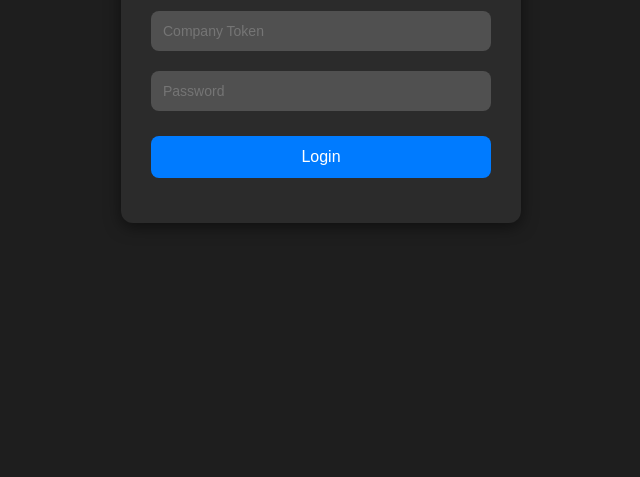
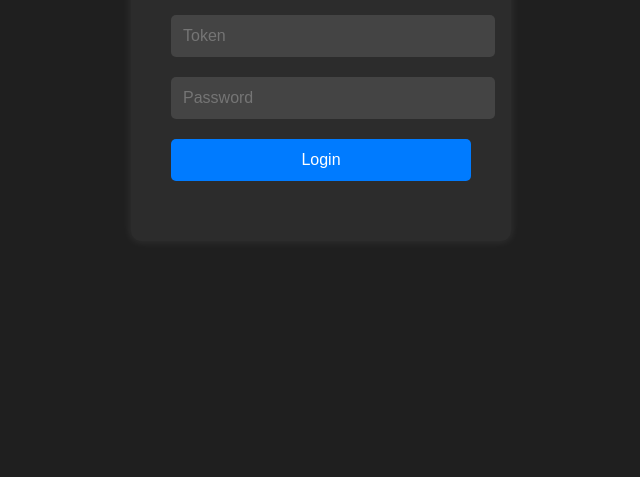
Before and after one commit to Popoeson/Blacklist_frontend, a website: page company-login.html in a window 1280 px wide. Shown: the part 339-816 px from the top of the page, without its empty margins (319-959 px from the left). Drawn offline with Linux system fonts and the light colour scheme.

Commit message:
Update company-login.html

```diff
--- a/company-login.html
+++ b/company-login.html
@@ -1,46 +1,91 @@
 <!DOCTYPE html>
-<html>
+<html lang="en">
 <head>
+  <meta charset="UTF-8">
   <title>Company Login</title>
-  <link rel="stylesheet" href="form-styles.css">
+  <style>
+    body {
+      background-color: #1f1f1f;
+      color: #f0f0f0;
+      font-family: Arial, sans-serif;
+      display: flex;
+      justify-content: center;
+      align-items: center;
+      height: 100vh;
+    }
+    .container {
+      background-color: #2c2c2c;
+      padding: 40px;
+      border-radius: 10px;
+      box-shadow: 0 0 10px rgba(255, 255, 255, 0.1);
+      width: 300px;
+    }
+    input, button {
+      width: 100%;
+      padding: 12px;
+      margin: 10px 0;
+      border: none;
+      border-radius: 5px;
+      font-size: 16px;
+    }
+    input {
+      background-color: #444;
+      color: #fff;
+    }
+    button {
+      background-color: #007bff;
+      color: #fff;
+      cursor: pointer;
+    }
+    button:hover {
+      background-color: #0056b3;
+    }
+    .error {
+      color: red;
+      margin-top: 10px;
+      text-align: center;
+    }
+  </style>
 </head>
 <body>
-  <div class="form-container">
+  <div class="container">
     <h2>Company Login</h2>
-    <form id="loginForm">
-      <input type="text" id="token" placeholder="Company Token" required>
-      <input type="password" id="password" placeholder="Password" required>
-      <button type="submit">Login</button>
-    </form>
-    <p id="message"></p>
+    <input type="text" id="tokenInput" placeholder="Token" />
+    <input type="password" id="passwordInput" placeholder="Password" />
+    <button onclick="loginCompany()">Login</button>
+    <div class="error" id="errorMsg"></div>
   </div>
 
   <script>
-    document.getElementById('loginForm').addEventListener('submit', async function (e) {
-      e.preventDefault();
+    async function loginCompany() {
+      const token = document.getElementById("tokenInput").value.trim();
+      const password = document.getElementById("passwordInput").value.trim();
+      const errorMsg = document.getElementById("errorMsg");
 
-      const token = document.getElementById('token').value.trim();
-      const password = document.getElementById('password').value.trim();
+      if (!token || !password) {
+        errorMsg.textContent = "All fields are required.";
+        return;
+      }
 
-      const res = await fetch("https://blacklist-ohax.onrender.com/api/company/login", {
-        method: "POST",
-        headers: { "Content-Type": "application/json" },
-        body: JSON.stringify({ token, password })
-      });
+      try {
+        const response = await fetch("https://blacklist-ohax.onrender.com/api/company/login", {
+          method: "POST",
+          headers: { "Content-Type": "application/json" },
+          body: JSON.stringify({ token, password })
+        });
 
-      const data = await res.json();
-      const msg = document.getElementById('message');
+        const result = await response.json();
 
-      if (res.ok) {
-        msg.style.color = "lightgreen";
-        msg.innerText = "Login successful.";
-        localStorage.setItem("companySession", JSON.stringify(data));
-        setTimeout(() => window.location.href = "company-dashboard.html", 1000);
-      } else {
-        msg.style.color = "orangered";
-        msg.innerText = data.message || "Login failed.";
+        if (response.ok) {
+          localStorage.setItem("companyToken", token);
+          window.location.href = "https://blacklist-frontend-sigma.vercel.app"; // Redirect here
+        } else {
+          errorMsg.textContent = result.message || "Login failed.";
+        }
+      } catch (error) {
+        errorMsg.textContent = "Server error. Please try again.";
       }
-    });
+    }
   </script>
 </body>
 </html>
```
